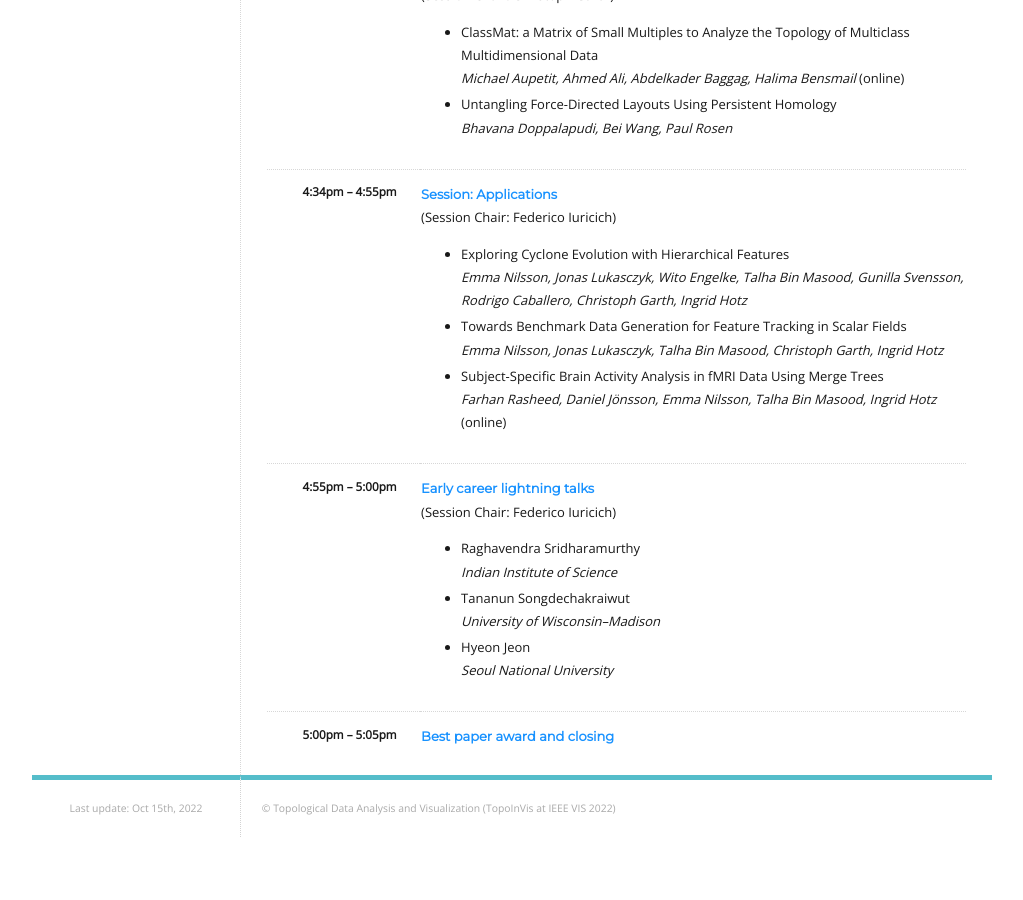
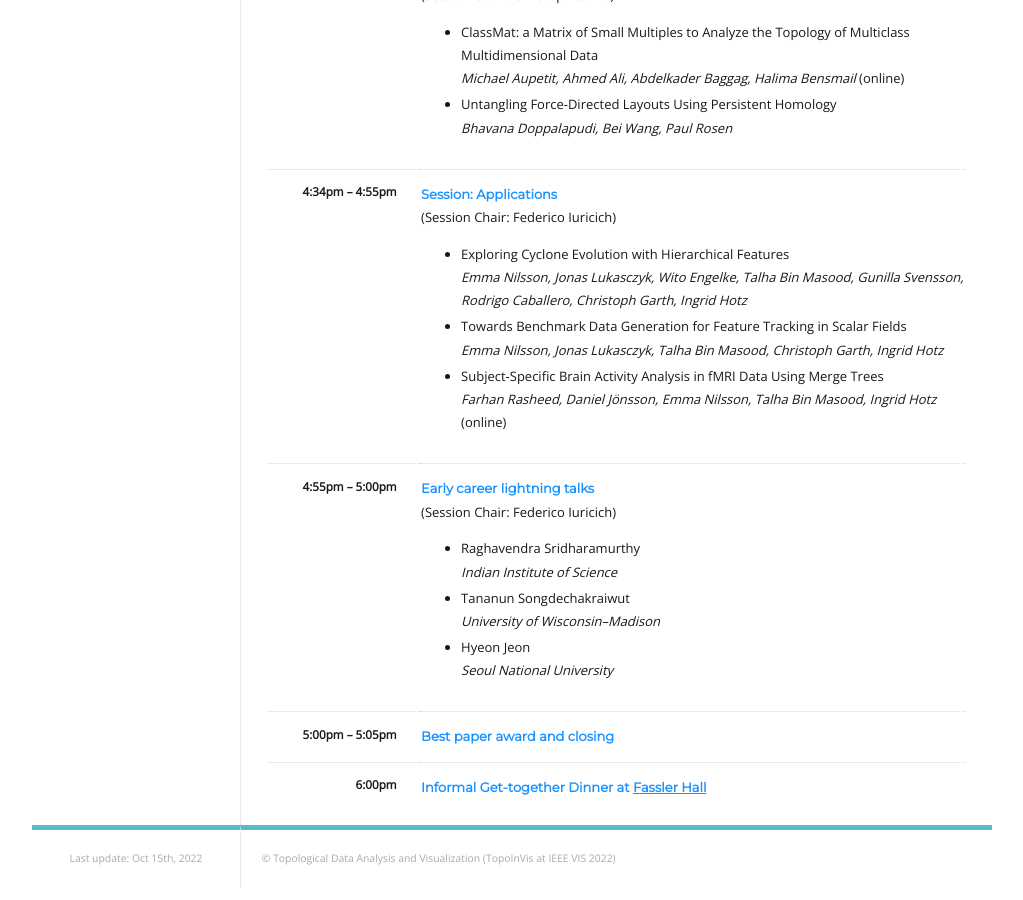
Before and after one commit to TopoInVis-Workshop/2022, a Jekyll site: the page built from _pages/program.md, in a window 1280 px wide and 900 px high, scrolled down 1653 px. Shown: the whole window, without its empty margins (128-1151 px from the left). Built offline with Jekyll 4.4.1, drawn with Linux system fonts in a browser that asks for light colours; before the commit the page ends 2503 px from its top, so only the background shows below that.

Commit message:
added dinner location

```diff
--- a/_pages/program.md
+++ b/_pages/program.md
@@ -199,4 +199,12 @@ Robert Ghrist (Ph.D., Cornell, Applied Mathematics, 1995) is the Andrea Mitchell
 <!--       (Session Chair: TDA) -->
     </td>
   </tr>
+
+  <tr>
+    <td>6:00pm </td>
+    <td>
+      <h4>Informal Get-together Dinner at <a href="https://fasslerhall.com/locations/oklahoma-city/" target="new">Fassler Hall</a></h4>
+<!--       (Session Chair: TDA) -->
+    </td>
+  </tr>
 </table>
```
